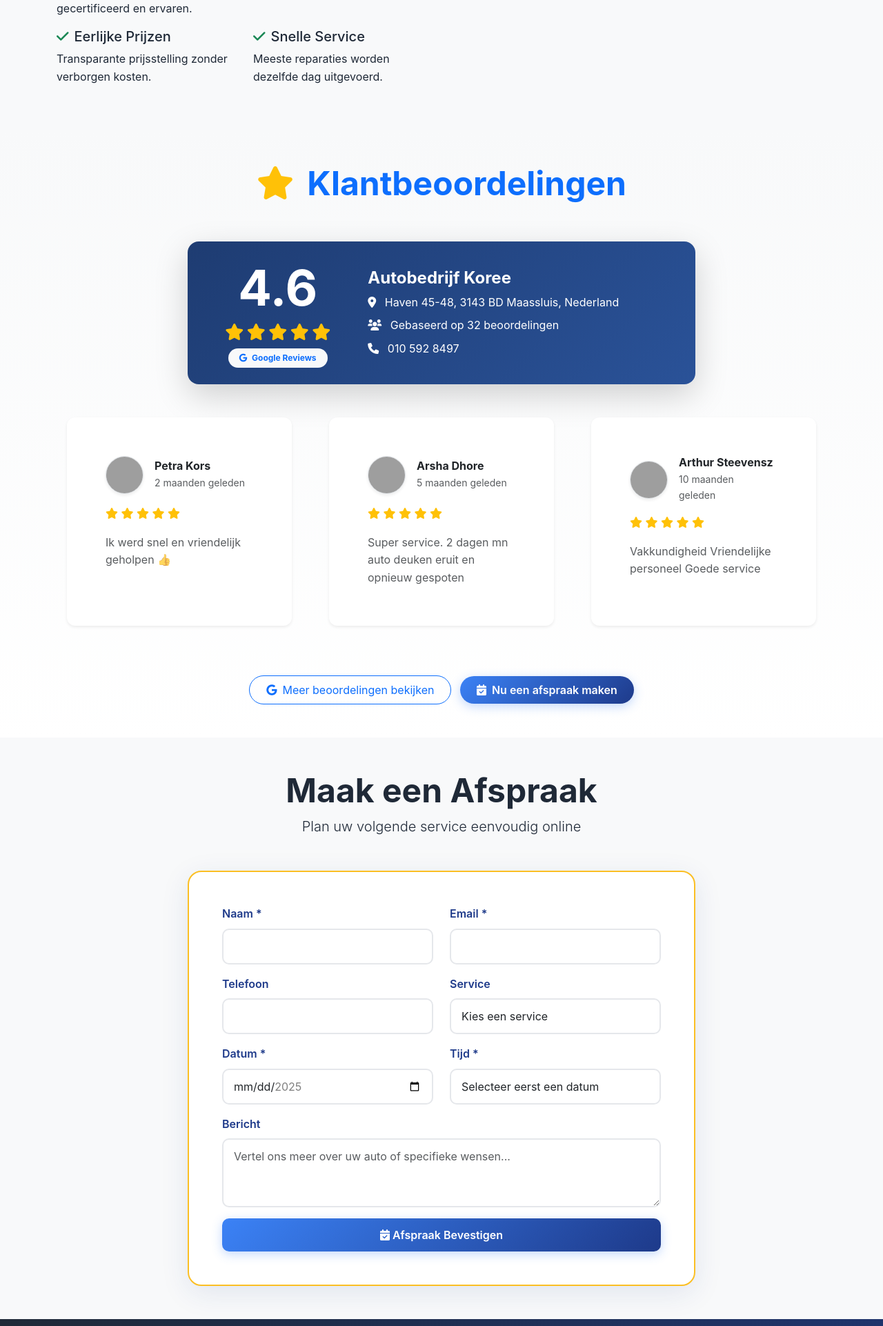
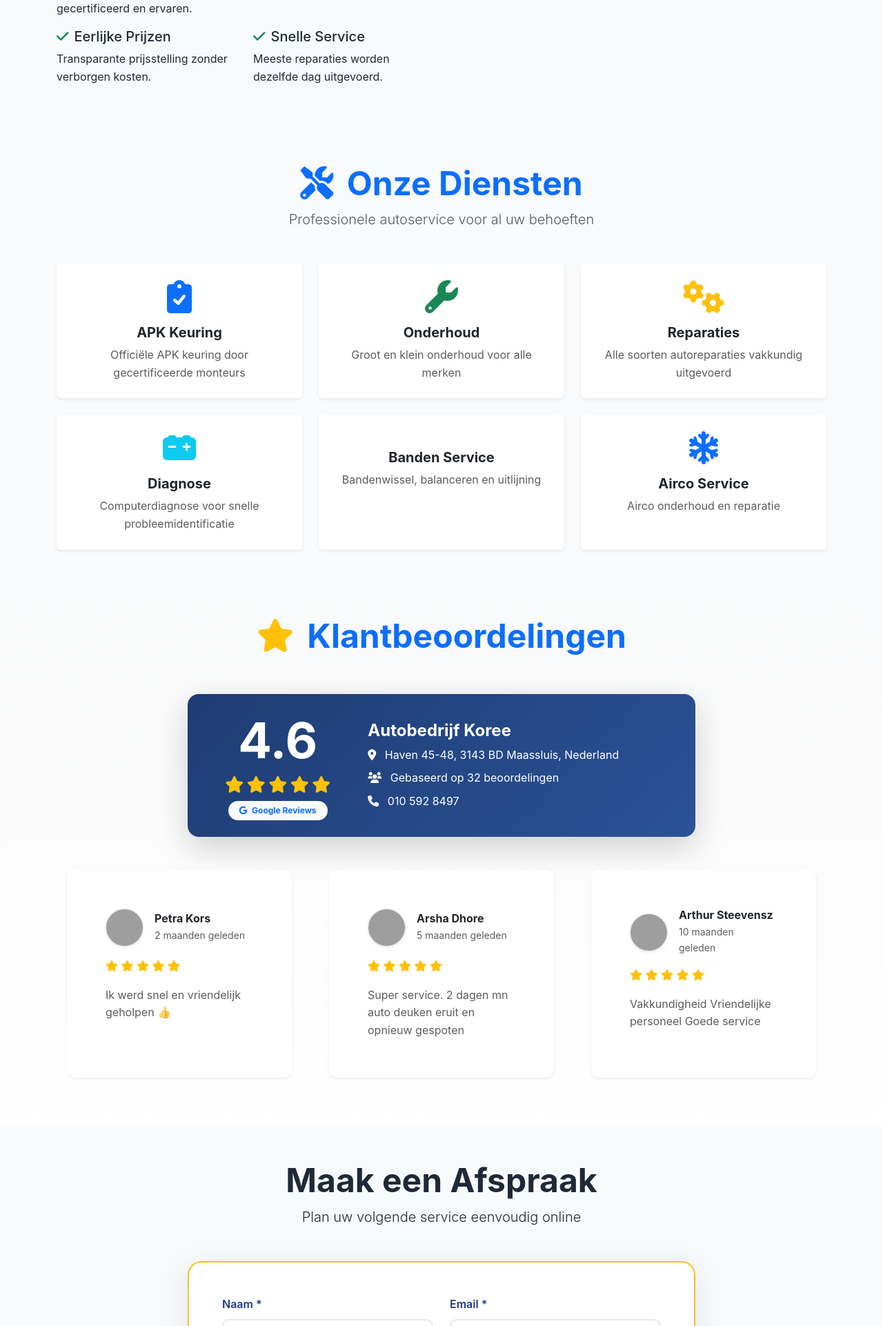
Before and after one commit to Abdulkadir-odaci/booking-app, a Flask app: page / in a window 1280 px wide. Shown: the part 1339-3261 px from the top of the page at 69% size. Run offline with Flask 3, Linux system fonts and the light colour scheme; data comes from the database, SQL or seed files in the repository; grey boxes are pictures that could not be loaded.

Commit message:
corrected update

```diff
--- a/app.py
+++ b/app.py
@@ -752,6 +752,33 @@ def admin_bookings():
         print(f"❌ Admin bookings error: {e}")
         return f"Error: {str(e)}", 500
 
+@app.route('/admin/download-db')
+def download_database():
+    """Download database file for admin"""
+    try:
+        from flask import send_file
+        import os
+
+        if os.path.exists(DB_FILE):
+            # Create a timestamped filename
+            timestamp = datetime.now().strftime("%Y%m%d_%H%M%S")
+            download_name = f'koree_database_{timestamp}.db'
+
+            print(f"📥 Downloading database: {DB_FILE} as {download_name}")
+
+            return send_file(
+                DB_FILE,
+                as_attachment=True,
+                download_name=download_name,
+                mimetype='application/x-sqlite3'
+            )
+        else:
+            return "Database file not found", 404
+
+    except Exception as e:
+        print(f"❌ Download error: {e}")
+        return f"Download error: {str(e)}", 500
+
 @app.route('/health')
 def health_check():
     """Health check for AWS load balancer"""
--- a/templates/index.html
+++ b/templates/index.html
@@ -156,6 +156,95 @@
 
 
 
+    <!-- Services Section -->
+    <section id="services" class="py-5">
+        <div class="container">
+            <div class="text-center mb-5">
+                <h2 class="display-5 fw-bold text-primary">
+                    <i class="fas fa-tools me-2"></i>
+                    Onze Diensten
+                </h2>
+                <p class="lead text-muted">
+                    Professionele autoservice voor al uw behoeften
+                </p>
+            </div>
+
+            <div class="row g-4">
+                <div class="col-lg-4 col-md-6">
+                    <div class="card h-100 border-0 shadow-sm">
+                        <div class="card-body text-center p-4">
+                            <i class="fas fa-clipboard-check fa-3x text-primary mb-3"></i>
+                            <h5 class="card-title fw-bold">APK Keuring</h5>
+                            <p class="card-text text-muted">
+                                Officiële APK keuring door gecertificeerde monteurs
+                            </p>
+                        </div>
+                    </div>
+                </div>
+
+                <div class="col-lg-4 col-md-6">
+                    <div class="card h-100 border-0 shadow-sm">
+                        <div class="card-body text-center p-4">
+                            <i class="fas fa-wrench fa-3x text-success mb-3"></i>
+                            <h5 class="card-title fw-bold">Onderhoud</h5>
+                            <p class="card-text text-muted">
+                                Groot en klein onderhoud voor alle merken
+                            </p>
+                        </div>
+                    </div>
+                </div>
+
+                <div class="col-lg-4 col-md-6">
+                    <div class="card h-100 border-0 shadow-sm">
+                        <div class="card-body text-center p-4">
+                            <i class="fas fa-cogs fa-3x text-warning mb-3"></i>
+                            <h5 class="card-title fw-bold">Reparaties</h5>
+                            <p class="card-text text-muted">
+                                Alle soorten autoreparaties vakkundig uitgevoerd
+                            </p>
+                        </div>
+                    </div>
+                </div>
+
+                <div class="col-lg-4 col-md-6">
+                    <div class="card h-100 border-0 shadow-sm">
+                        <div class="card-body text-center p-4">
+                            <i class="fas fa-car-battery fa-3x text-info mb-3"></i>
+                            <h5 class="card-title fw-bold">Diagnose</h5>
+                            <p class="card-text text-muted">
+                                Computerdiagnose voor snelle probleemidentificatie
+                            </p>
+                        </div>
+                    </div>
+                </div>
+
+                <div class="col-lg-4 col-md-6">
+                    <div class="card h-100 border-0 shadow-sm">
+                        <div class="card-body text-center p-4">
+                            <i class="fas fa-tire fa-3x text-danger mb-3"></i>
+                            <h5 class="card-title fw-bold">Banden Service</h5>
+                            <p class="card-text text-muted">
+                                Bandenwissel, balanceren en uitlijning
+                            </p>
+                        </div>
+                    </div>
+                </div>
+
+                <div class="col-lg-4 col-md-6">
+                    <div class="card h-100 border-0 shadow-sm">
+                        <div class="card-body text-center p-4">
+                            <i class="fas fa-snowflake fa-3x text-primary mb-3"></i>
+                            <h5 class="card-title fw-bold">Airco Service</h5>
+                            <p class="card-text text-muted">
+                                Airco onderhoud en reparatie
+                            </p>
+                        </div>
+                    </div>
+                </div>
+            </div>
+        </div>
+    </section>
+
     <!-- Improved Reviews Section - More Professional -->
     <section id="reviews-section" class="py-5" style="background: linear-gradient(to bottom, #f8f9fa, #ffffff);">
         <div class="container">
@@ -260,19 +349,6 @@
                         </div>
                     </div>
                     {% endfor %}
-                </div>
-
-                <!-- Improved Call to Action -->
-                <div class="row mt-5">
-                    <div class="col-lg-8 mx-auto text-center">
-                        <a href="https://www.google.com/maps/place/?q=place_id:{{ reviews_data.place_id }}"
-                           target="_blank" class="btn btn-outline-primary rounded-pill px-4 py-2 me-2">
-                            <i class="fab fa-google me-2"></i>Meer beoordelingen bekijken
-                        </a>
-                        <a href="#booking" class="btn btn-primary rounded-pill px-4 py-2">
-                            <i class="fas fa-calendar-check me-2"></i>Nu een afspraak maken
-                        </a>
-                    </div>
                 </div>
             {% else %}
                 <!-- Improved No Reviews State -->
@@ -457,6 +533,9 @@ document.addEventListener('DOMContentLoaded', function() {
 
     // Setup booking form
     setupBookingForm();
+
+    // Setup smooth scrolling
+    setupSmoothScrolling();
 });
 
 function loadServices() {
@@ -721,6 +800,47 @@ function setupBookingForm() {
         }
     });
 }
+
+// Add this to your existing JavaScript - don't replace anything else
+function setupSmoothScrolling() {
+    console.log('🔗 Setting up smooth scrolling...');
+
+    // Get all anchor links that start with #
+    const anchorLinks = document.querySelectorAll('a[href^="#"]');
+
+    anchorLinks.forEach(link => {
+        link.addEventListener('click', function(e) {
+            e.preventDefault();
+
+            const targetId = this.getAttribute('href').substring(1);
+            console.log('🎯 Scrolling to:', targetId);
+
+            let targetElement = document.getElementById(targetId);
+
+            if (targetElement) {
+                // Calculate offset for fixed navbar
+                const navbarHeight = document.querySelector('.navbar').offsetHeight || 80;
+                const elementPosition = targetElement.offsetTop;
+                const offsetPosition = elementPosition - navbarHeight - 20;
+
+                window.scrollTo({
+                    top: offsetPosition,
+                    behavior: 'smooth'
+                });
+
+                console.log('✅ Scrolled to:', targetId);
+            } else {
+                console.error('❌ Target element not found:', targetId);
+            }
+        });
+    });
+}
+
+// Call the function when DOM loads
+document.addEventListener('DOMContentLoaded', function() {
+    setupSmoothScrolling();
+    // ... your other existing functions
+});
     </script>
 
     <!-- Add hover effect styles -->
```
